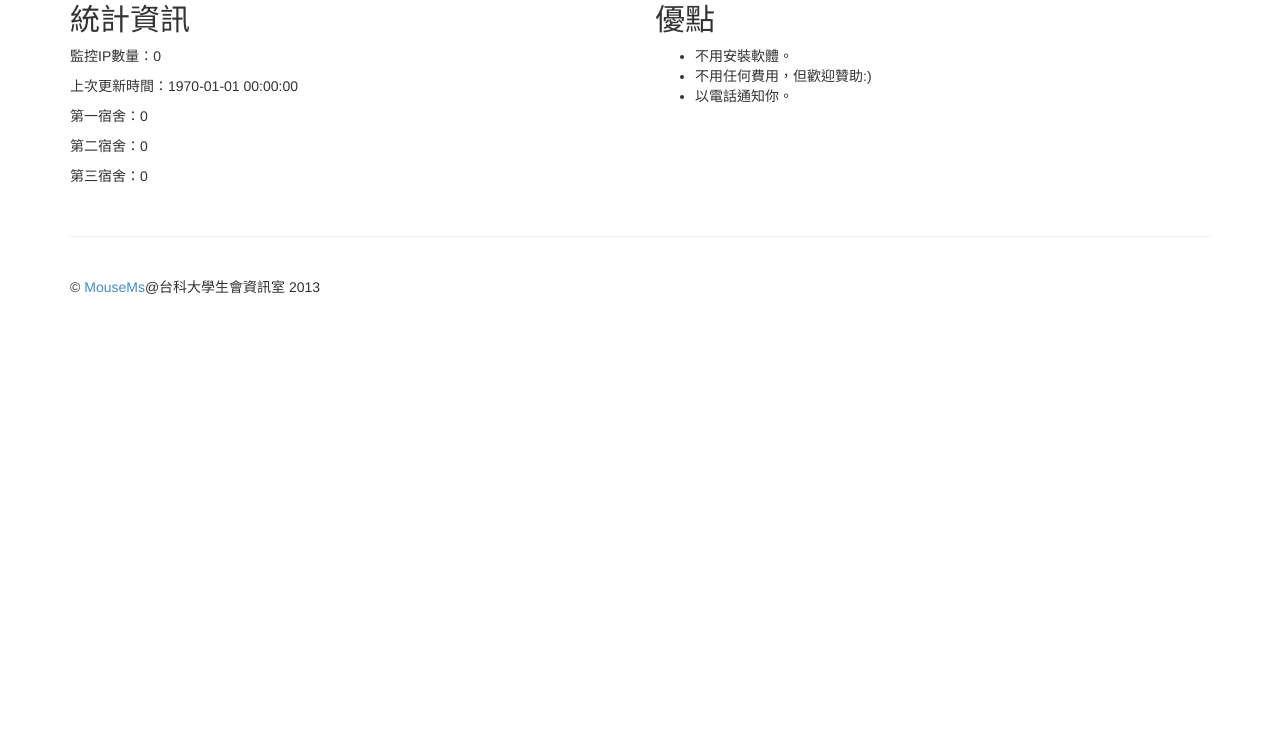
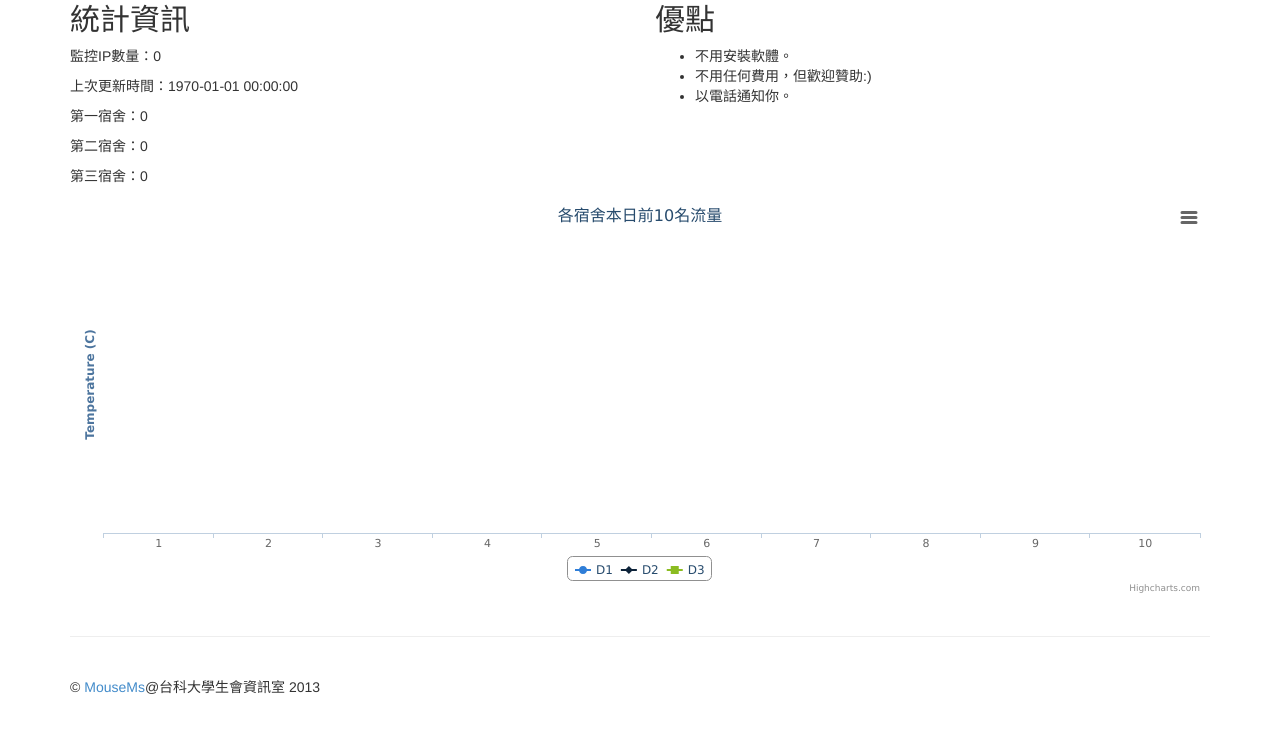
Before and after one commit to mousems/ntust-bomb, a PHP site: page /stat.php in a window 1280 px wide. Shown: the part 384-1131 px from the top of the page. Before the commit the page ends 678 px from the top, so only its background shows below. Run offline with PHP 8.4, Linux system fonts and the light colour scheme; data that the repository does not hold is empty; some libraries are stand-ins or nearby versions.

Commit message:
debug contented missing

```diff
--- a/stat.php
+++ b/stat.php
@@ -119,14 +119,14 @@ $(function () {
             },
             yAxis: {
                 title: {
-                    text: 'Temperature (째C)'
+                    text: 'Temperature (C)'
                 }
             },
             tooltip: {
                 enabled: false,
                 formatter: function() {
                     return '<b>'+ this.series.name +'</b><br/>'+
-                        this.x +': '+ this.y +'째C';
+                        this.x +': '+ this.y +'C';
                 }
             },
             plotOptions: {
@@ -193,7 +193,7 @@ $(function () {
        </div>
       </div>
 
-
+      <div id="highchartscont" style="min-width: 310px; height: 400px; margin: 0 auto"></div>
       <div class="footer">
         <p>&copy; <a href="https://facebook.com/mousems">MouseMs</a>@台科大學生會資訊室 2013</p>
       </div>
```
